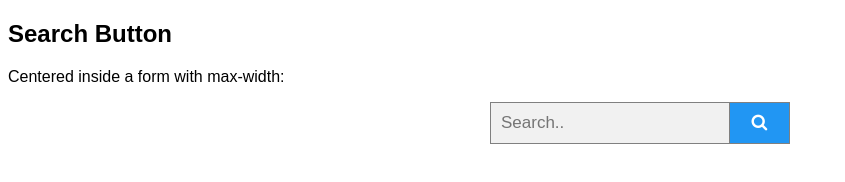
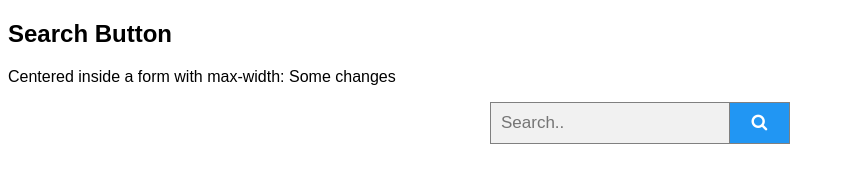
Before and after one commit to RanulJaya/Youtube-API-Comments-Search-Web, a website built with webpack: page src/components/index.html in a window 1280 px wide. Shown: the whole page, without its empty margins (0-845 px from the left). Built offline with nearby package versions, Linux system fonts and the light colour scheme.

Commit message:
made changes to index

```diff
--- a/src/components/index.html
+++ b/src/components/index.html
@@ -8,7 +8,7 @@
 
 <h2>Search Button</h2>
 
-<p>Centered inside a form with max-width:</p>
+<p>Centered inside a form with max-width: Some changes</p>
 <form class="example" action="/action_page.php" style="margin:auto;max-width:300px">
   <input type="text" placeholder="Search.." name="search2">
   <button type="submit"><i class="fa fa-search"></i></button>
```
